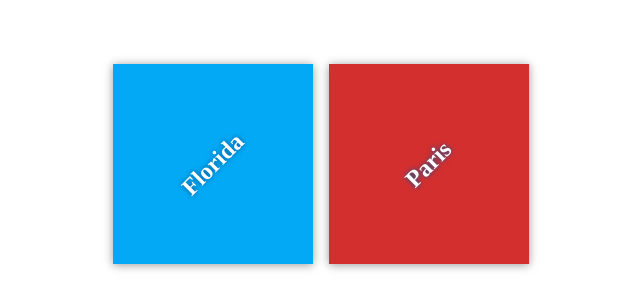
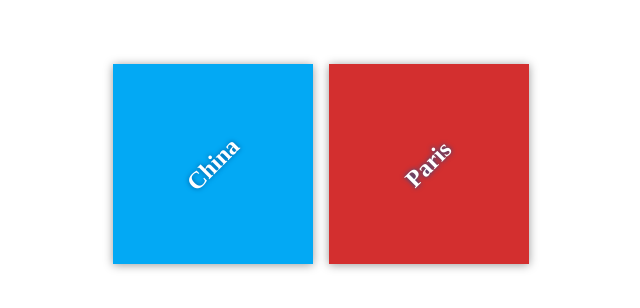
Before and after one commit to simon0729/my-travel-plans, a plain HTML site: page index.html in a window 1280 px wide. Shown: the part 236-544 px from the top of the page, 319-959 px from the left. Drawn offline with Linux system fonts and the light colour scheme; files that its build step writes are made by us from their sources.

Commit message:
change Florida to China

```diff
--- a/index.html
+++ b/index.html
@@ -11,7 +11,7 @@
     <div class="container">
         <div class="destination-container">
             <div class="destination" id="florida">
-                <h2>Florida</h2>
+                <h2>China</h2>
             </div>
 
             <div class="destination" id="paris">
```
